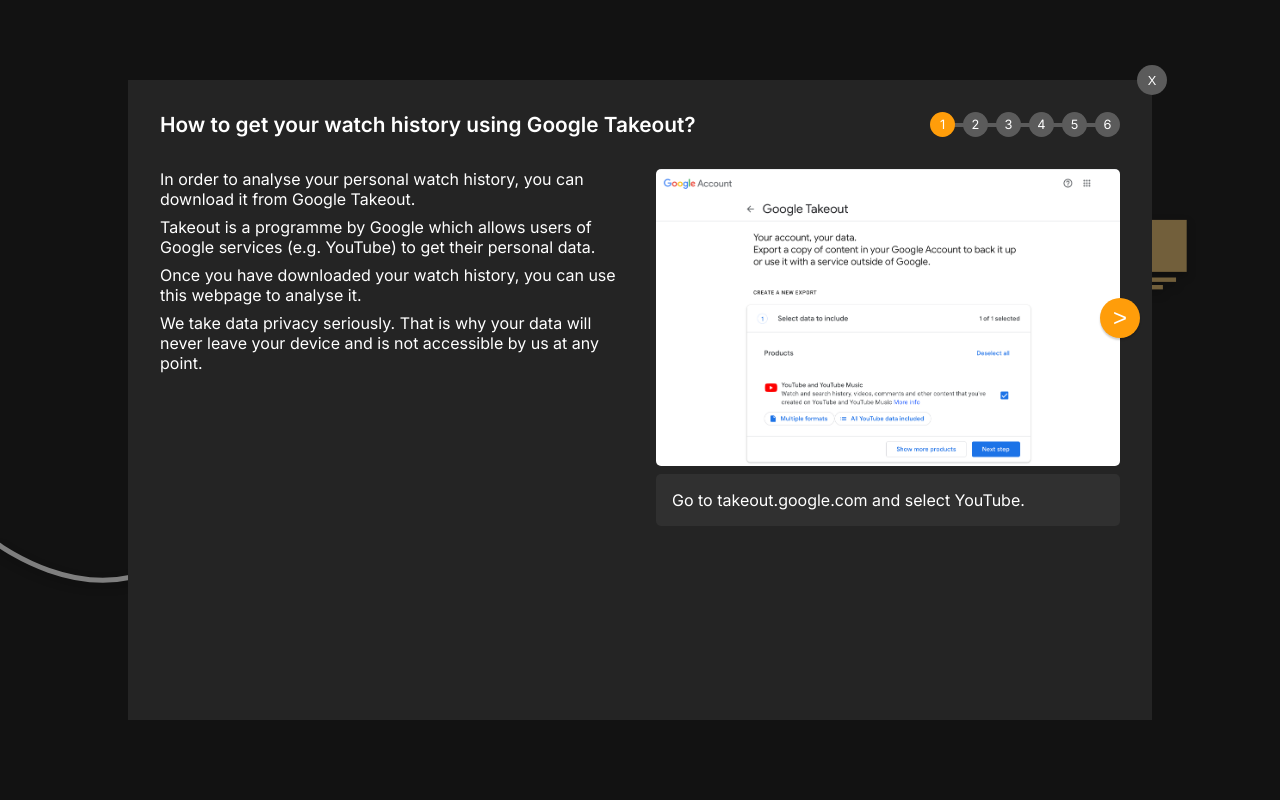
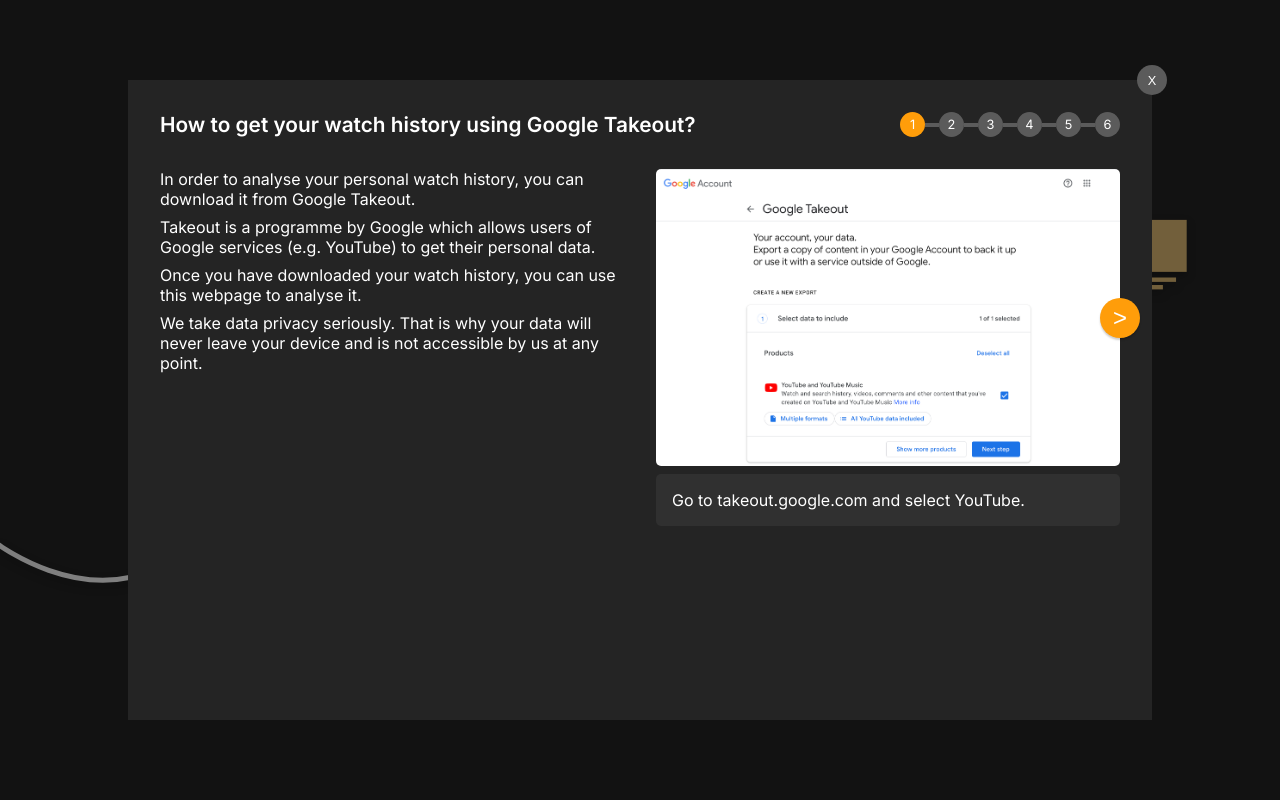
Before and after one commit to leosch1/youtube-path, a Next.js app: page / in a window 1280 px wide. Both pictures are taken after a click on the button "Use your own data". Shown: the top 800 px of the page. Built offline with nearby package versions, Linux system fonts and the light colour scheme.

Commit message:
update step indicator

```diff
--- a/components/OwnDataModal.module.css
+++ b/components/OwnDataModal.module.css
@@ -51,28 +51,24 @@
 }
 
 .stepsContainer {
-    position: relative;
-}
-
-.stepIndicator {
     display: flex;
-    justify-content: space-between;
     align-items: center;
-    gap: 8px;
+    flex-grow: 1;
+    margin-left: 1em;
+    max-width: 220px;
 }
 
 .stepLine {
-    position: absolute;
-    top: calc(50% - 2px);
-    left: 10px;
-    right: 10px;
+    flex-grow: 1;
     height: 4px;
     background-color: var(--secondary-background-color);
-    z-index: 0; /* Ensure it's behind the steps */
+}
+
+.stepLineActive {
+    background-color: var(--primary-action-color);
 }
 
 .step {
-    position: relative;
     width: 25px;
     height: 25px;
     border-radius: 50%;
--- a/components/OwnDataModal.tsx
+++ b/components/OwnDataModal.tsx
@@ -43,18 +43,21 @@ const OwnDataModal: FC<OwnDataModalProps> = ({ onClose, onClickUpload }) => {
                 <div className={styles.head}>
                     <h2>How to get your watch history using Google Takeout?</h2>
                     <div className={styles.stepsContainer}>
-                        <div className={styles.stepLine}></div> {/* This is the line connecting the circles */}
-                        <div className={styles.stepIndicator}>
-                            {Array.from({ length: images.length }).map((_, index) => (
+                        {Array.from({ length: images.length }).map((_, index) => (
+                            <React.Fragment key={index}>
                                 <div
-                                    key={index}
                                     className={`${styles.step} ${index <= currentStepIndex ? styles.stepActive : ''}`}
                                     onClick={() => jumpToStep(index)}
                                 >
                                     {index + 1}
                                 </div>
-                            ))}
-                        </div>
+                                {index < images.length - 1 && (
+                                    <div
+                                        className={`${styles.stepLine} ${index < currentStepIndex ? styles.stepLineActive : ''}`}
+                                    />
+                                )}
+                            </React.Fragment>
+                        ))}
                     </div>
                 </div>
 
```
